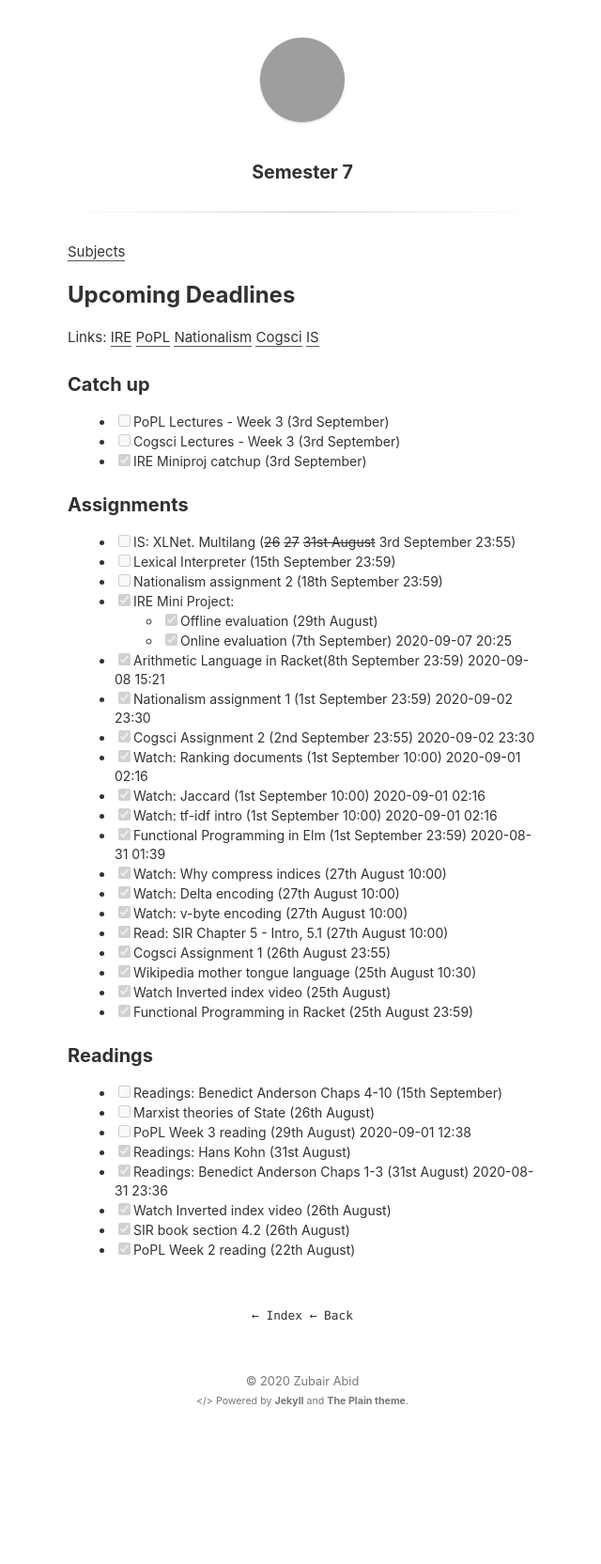
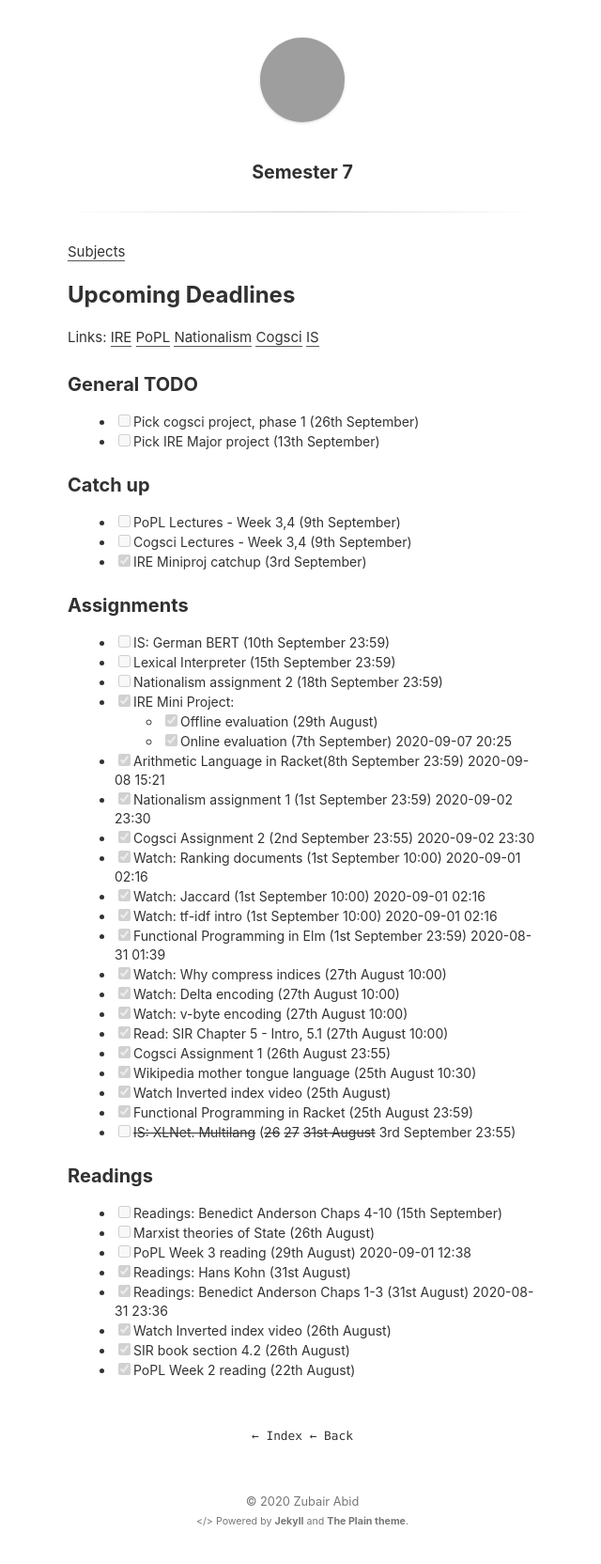
Before and after one commit to zubairabid/Semester7, a Jekyll site: the page built from index.md, in a window 1280 px wide. Shown: the whole page at 94% size, without its empty margins (318-958 px from the left). Built offline with Jekyll 4.4.1, drawn with Linux system fonts in a browser that asks for light colours; before the commit the page ends 1536 px from its top, so only the background shows below that; grey boxes are pictures that could not be loaded.

Commit message:
Added Cogsci lecture content

```diff
--- a/index.md
+++ b/index.md
@@ -15,16 +15,20 @@ Links:
 [Cogsci](./subjects/cogsci/index#upcoming-deadlines)
 [IS](./subjects/IS/index#upcoming-deadlines)
 
+### General TODO
+
+- [ ] Pick cogsci project, phase 1 (26th September)
+- [ ] Pick IRE Major project (13th September)
+
 ### Catch up
 
-- [ ] PoPL Lectures - Week 3 (3rd September)
-- [ ] Cogsci Lectures - Week 3 (3rd September)
+- [ ] PoPL Lectures - Week 3,4 (9th September)
+- [ ] Cogsci Lectures - Week 3,4 (9th September)
 - [X] IRE Miniproj catchup (3rd September)
 
 ### Assignments
 
-- [ ] IS: XLNet. Multilang
-      (~~26~~ ~~27~~ ~~31st August~~ 3rd September 23:55)
+- [ ] IS: German BERT (10th September 23:59)
 - [ ] Lexical Interpreter (15th September 23:59)
 - [ ] Nationalism assignment 2 (18th September 23:59)
 - [X] IRE Mini Project:
@@ -45,6 +49,8 @@ Links:
 - [X] Wikipedia mother tongue language (25th August 10:30)
 - [X] Watch Inverted index video (25th August)
 - [X] Functional Programming in Racket (25th August 23:59)
+- [ ] ~~IS: XLNet. Multilang~~
+      (~~26~~ ~~27~~ ~~31st August~~ 3rd September 23:55)
 
 ### Readings
 
```
Also changed, not shown: subjects/IRE/index.md (+9 -0 lines), subjects/cogsci/index.md (+31 -4 lines), subjects/nationalism/index.md (+9 -2 lines), 15 other files.
